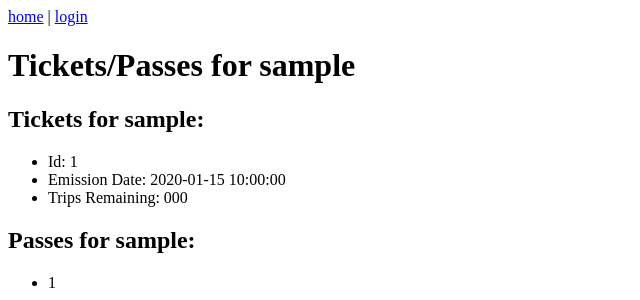
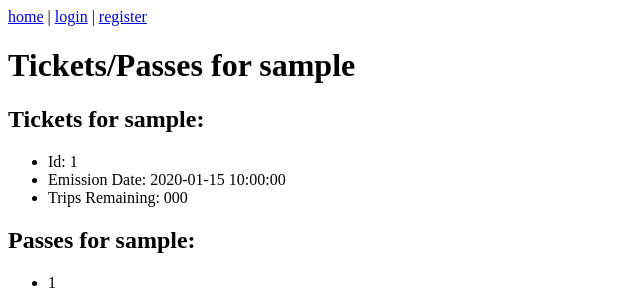
Before and after one commit to jlnabais/bTicket---IHC-2012, a Python web app: template templates/user_page.html in a window 1280 px wide. Shown: the top 300 px of the page, without its empty margins (0-640 px from the left). Run offline with Jinja, Linux system fonts and the light colour scheme; the template is opened without the code that fills it: most values are stand-ins (such as "Sample title", 1, 10 or a date in 2020).

Commit message:
register a funcionar 1

```diff
--- a/bticket/views.py
+++ b/bticket/views.py
@@ -41,7 +41,7 @@ def register_page(request):
 				password = form.cleaned_data['password1'],
 				email = form.cleaned_data['email']
 			)
-			return HttpResponseRedirect('/')
+			return HttpResponseRedirect('/register/success/')
 	else:
 		form = RegistrationForm()
 	variables = RequestContext(request, {
--- a/templates/base.html
+++ b/templates/base.html
@@ -13,7 +13,8 @@
 				welcome {{ user.username }}
 				(<a href="/logout">logout</a>)
 			{% else %}
-				<a href="/login/">login</a>
+				<a href="/login/">login</a> |
+				<a href="/register/">register</a>
 			{% endif %}
 		</div>
 		<h1>{% block head %}{% endblock %}</h1>
--- a/urls.py
+++ b/urls.py
@@ -1,6 +1,7 @@
 import os
 from django.conf.urls.defaults import *
 from bticket.views import *
+from django.views.generic.simple import direct_to_template
 
 # Uncomment the next two lines to enable the admin:
 # from django.contrib import admin
@@ -18,6 +19,8 @@ urlpatterns = patterns('',
 	(r'^site_media/(?P<path>.*)$', 'django.views.static.serve',
 	{'document_root': site_media}),
 	(r'^register/$', register_page),
+	(r'^register/success/$', direct_to_template,
+		{'template': 'registration/register_success.html'}),
     # Example:
     # (r'^bTicket/', include('bTicket.foo.urls')),
 
```
Also changed, not shown: 1 other file.
